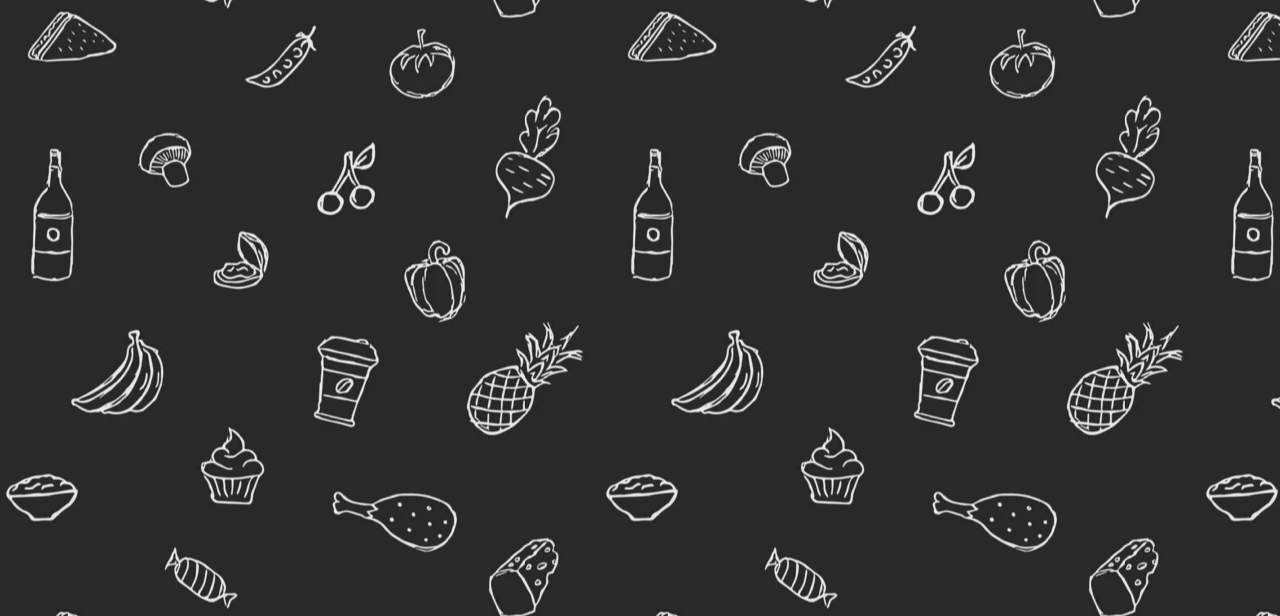
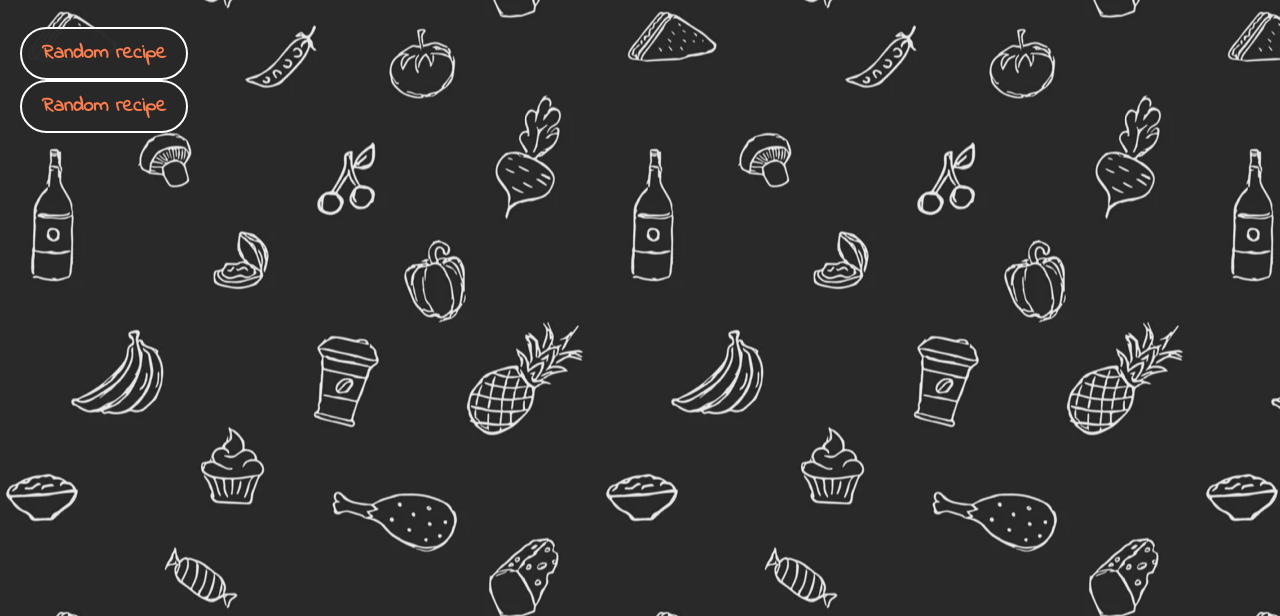
Before and after one commit to Cicada0909/cookingGuide, a plain HTML site: page index.html in a window 1280 px wide. Shown: the part 184-800 px from the top of the page. Drawn offline with Linux system fonts and the light colour scheme; no server answers.

Commit message:
add navigation

```diff
--- a/index.html
+++ b/index.html
@@ -23,6 +23,13 @@
         </header>
 
         <main class="content-page container">
+            <div class="header-navigation">
+                <button class="back-btn">Random recipe</button>
+                <div class="btn-back-wrapper">
+                    <button class="menu-btn">Random recipe</button>
+                </div>
+            </div>
+
             <section class="categories">
 
             </section>
--- a/style.css
+++ b/style.css
@@ -64,16 +64,17 @@ body {
     color: #fd7d4c;
 }
 
-.header__button {
+.header__button, .menu-btn, .back-btn {
     border: 2px solid #fff;
     padding: 10px 20px;
     font-size: 20px;
     background-color: #292929f8;
     border-radius: 30px;
     transition: .3s;
+    color: #fd7d4c;
 }
 
-.header__button:hover {
+.header__button:hover, .menu-btn:hover, .back-btn:hover {
     background-color: #5d5d5d;
     transform: scale(1.05);
 }
```
